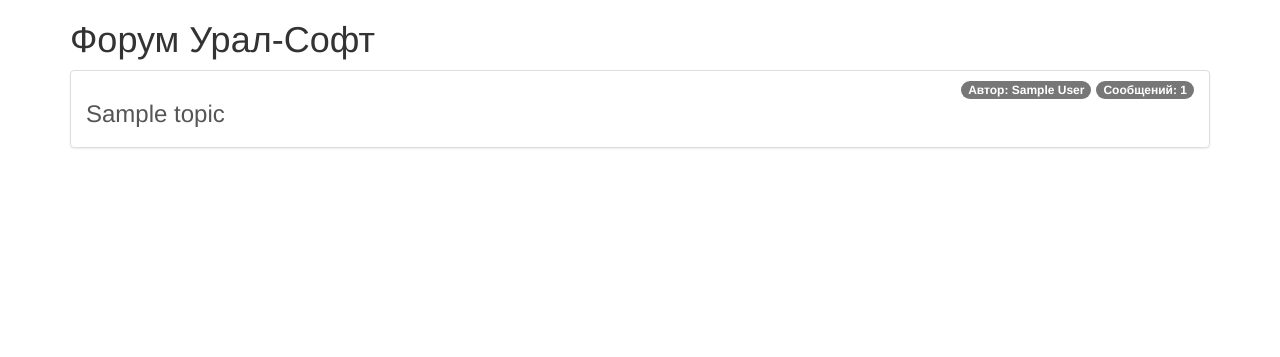
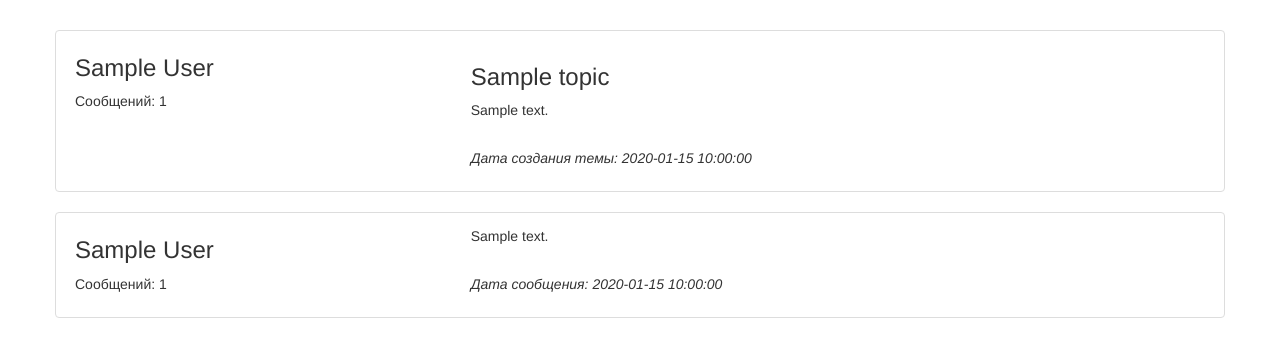
Before and after one commit to casetal/forum, a PHP site: page /index.php?topic=1 in a window 1280 px wide. Shown: the top 357 px of the page. Run offline with PHP 8.4, Linux system fonts and the light colour scheme; tables that the repository leaves empty or names only in its code hold one stand-in row (values such as "Sample post"); some libraries are stand-ins or nearby versions.

Commit message:
Добавлено отображение тем с сообщением

```diff
--- a/Messages.php
+++ b/Messages.php
@@ -2,14 +2,27 @@
 
 class Messages {
     private $db;
+    private $users;
 
     public function __construct() {
         $this->db = new Dbconnect();
         $this->users = new Users();
     }
 
-    public function getMessages($topic_id) {
+    public function getTopicMessages($topic_id) {
         $messages = $this->db->select('SELECT * from `messages` WHERE `topic_id`='.$topic_id);
+
+        foreach($messages as $key => &$message) {
+            $messages[$key]['user'] = $this->users->getUser($messages[$key]['user_id'])[0]['name'];
+            $messages[$key]['user_count_messages'] = count($this->getUserMessages($messages[$key]['user_id']));
+            unset($messages[$key]['user_id']);
+        }
+
+        return $messages;
+    }
+
+    public function getUserMessages($user_ud) {
+        $messages = $this->db->select('SELECT * from `messages` WHERE `user_id`='.$user_ud);
         return $messages;
     }
 }
--- a/Topics.php
+++ b/Topics.php
@@ -16,7 +16,7 @@ class Topics {
 
         foreach($topics as $key => &$topic) {
             $topics[$key]['user'] = $this->users->getUser($topics[$key]['user_id'])[0]['name'];
-            $topics[$key]['count_messages'] = count($this->messages->getMessages($topics[$key]['id']));
+            $topics[$key]['count_messages'] = count($this->messages->getTopicMessages($topics[$key]['id']));
             unset($topics[$key]['user_id']);
         }
 
@@ -24,7 +24,9 @@ class Topics {
     }
 
     public function getTopic($id) {
-        $topic = $this->db->select('SELECT * from `topics` WHERE `id`=' . $id);
+        $topic = $this->db->select('SELECT * from `topics` WHERE `id`=' . $id)[0];
+        $topic['user'] = $this->users->getUser($topic['user_id'])[0]['name'];
+        $topic['user_count_messages'] = count($this->messages->getUserMessages($topic['user_id']));
 
         return $topic;
     }
--- a/Users.php
+++ b/Users.php
@@ -4,6 +4,8 @@
 
 class Users {
     private $db;
+
+    private $messages;
 
     public function __construct() {
         $this->db = new Dbconnect();
@@ -15,8 +17,8 @@ class Users {
         return $topics;
     }
 
-    public function getUser($id) {
-        $topic = $this->db->select('SELECT * from `users` WHERE `id`=' . $id);
+    public function getUser($user_id) {
+        $topic = $this->db->select('SELECT * from `users` WHERE `id`=' . $user_id);
 
         return $topic;
     }
--- a/index.php
+++ b/index.php
@@ -6,31 +6,118 @@ include('Topics.php');
 include('Messages.php');
 
 $t = new Topics();
-$topics = $t->getTopics();
+$m = new Messages();
+
+$topic = null;
+$topics = [];
+$messages = [];
+
+if (isset($_GET['topic'])) {
+    $topic = $t->getTopic($_GET['topic']);
+    $messages = $m->getTopicMessages($_GET['topic']);
+} else {
+    $topics = $t->getTopics();
+}
 ?>
 
 <!DOCTYPE html>
 <html lang="en">
+
 <head>
     <meta charset="UTF-8">
     <meta name="viewport" content="width=device-width, initial-scale=1.0">
     <title>Форум для Урал-Софт</title>
 
     <link rel="stylesheet" href="https://netdna.bootstrapcdn.com/bootstrap/3.1.1/css/bootstrap.min.css">
-    <link rel="stylesheet" href="https://netdna.bootstrapcdn.com/bootstrap/3.1.1/css/bootstrap-theme.min.css">
 </head>
+
 <body>
     <div class="container">
-        <h1>Форум Урал-Софт</h1>
-        <ul class="list-group">
-            <?php foreach($topics as $topic) { ?>
-            <a href="?topic=<?=$topic['id']?>" class="list-group-item">
-                <span class="badge">Сообщений: <?=$topic['count_messages']?></span>
-                <span class="badge">Автор: <?=$topic['user']?></span>
-                <h3><?=$topic['name']?></h3>
-            </a>
+
+        <?php
+        if (isset($_GET['topic'])) {
+            ?>
+
+            <div class="row grid thumbnail card-shadow" style="margin-top: 30px;">
+                <div class="col-xs-12 col-sm-6 col-md-6 col-lg-4 col-xl-5 card">
+                    <h3>
+                        <?= $topic['user'] ?>
+                    </h3>
+                    <p>Сообщений:
+                        <?= $topic['user_count_messages'] ?>
+                    </p>
+                </div>
+                <div class="col-xs-12 col-sm-6 col-md-6 col-lg-4 col-xl-9 card">
+
+                    <div class="caption">
+                        <h3 class="card-label">
+                            <?= $topic['name'] ?>
+                        </h3>
+                        <p>
+                            <?= $topic['description'] ?>
+                        </p>
+                    </div>
+                    <div class="caption card-footer">
+                        <ul class="list-inline">
+                            <li><i>Дата создания темы:
+                                    <?= $topic['date'] ?>
+                                </i></li>
+                        </ul>
+                    </div>
+
+                </div>
+
+            </div>
+
+            <?php foreach ($messages as $message) { ?>
+                <div class="row grid thumbnail card-shadow">
+                    <div class="col-xs-12 col-sm-6 col-md-6 col-lg-4 col-xl-5 card">
+                        <h3>
+                            <?= $message['user'] ?>
+                        </h3>
+                        <p>Сообщений:
+                            <?= $message['user_count_messages'] ?>
+                        </p>
+                    </div>
+                    <div class="col-xs-12 col-sm-6 col-md-6 col-lg-4 col-xl-9 card">
+
+                        <div class="caption">
+                            <p>
+                                <?= $message['message'] ?>
+                            </p>
+                        </div>
+                        <div class="caption card-footer">
+                            <ul class="list-inline">
+                                <li><i>Дата сообщения:
+                                        <?= $message['date'] ?>
+                                    </i></li>
+                            </ul>
+                        </div>
+                    </div>
+                </div>
             <?php } ?>
-        </ul>
+
+        <?php } else { ?>
+
+            <h1>Форум Урал-Софт</h1>
+            <ul class="list-group">
+                <?php foreach ($topics as $topic) { ?>
+                    <a href="?topic=<?= $topic['id'] ?>" class="list-group-item">
+                        <span class="badge">Сообщений:
+                            <?= $topic['count_messages'] ?>
+                        </span>
+                        <span class="badge">Автор:
+                            <?= $topic['user'] ?>
+                        </span>
+                        <h3>
+                            <?= $topic['name'] ?>
+                        </h3>
+                    </a>
+                <?php } ?>
+            </ul>
+
+        <?php } ?>
     </div>
 </body>
+
 </html>
```
